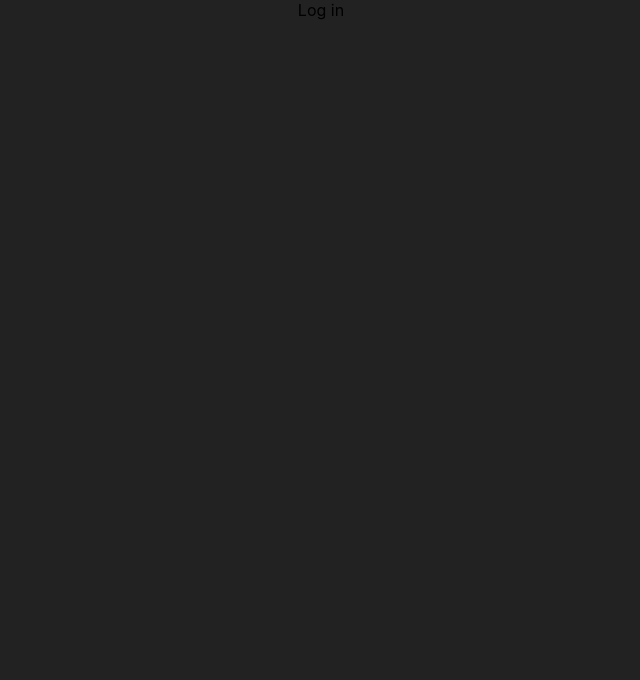
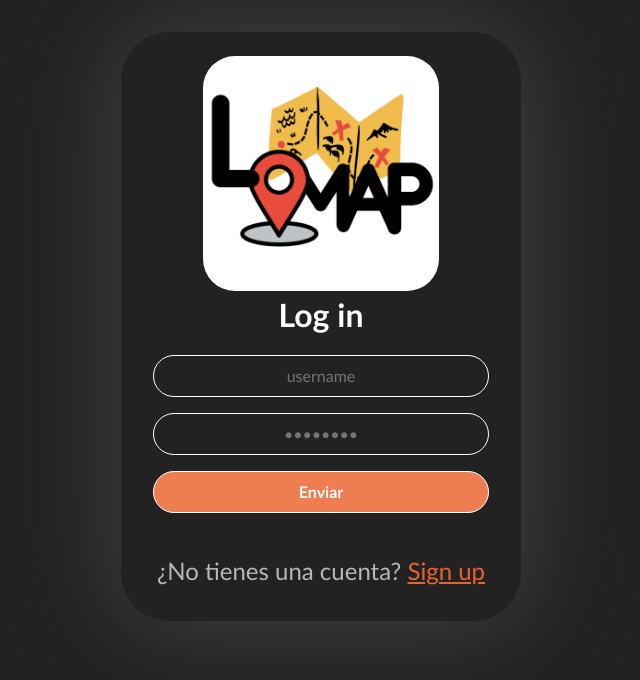
Before and after one commit to jjimenezgarcia/deploy-lomapes6c, a React (Create React App) app in the folder webapp/: page /login in a window 1280 px wide. Shown: the top 680 px of the page, without its empty margins (319-959 px from the left). Built offline with nearby package versions, Linux system fonts and the light colour scheme.

Commit message:
cambios para adaptar pr al router

```diff
--- a/webapp/src/App.tsx
+++ b/webapp/src/App.tsx
@@ -1,11 +1,10 @@
-import React from "react";
 import "./App.css";
-import { OSMap } from "./components/Map/OSMap";
 import NavBar from "./components/NavBar/NavBar";
 import Footer from "./components/Footer/Footer";
 import WelcomePage from "./components/WelcomePage/WelcomePage";
 import MainMenu from "./components/MainMenu/MainMenu";
 import { BrowserRouter as Router, Route, Routes } from "react-router-dom";
+import LoginForm from "./components/LoginPage/LoginPage";
 
 function App() {
   return (
@@ -24,7 +23,7 @@ function App() {
             }
           />
           <Route path="/about" element={<div>Sobre Nosotros</div>} />
-          <Route path="/login" element={<div>Log in</div>} />
+          <Route path="/login" element={<LoginForm />} />
         </Routes>
       </Router>
     </div>
--- a/webapp/src/components/LoginPage/LoginPage.css
+++ b/webapp/src/components/LoginPage/LoginPage.css
@@ -16,20 +16,21 @@
 }
 
 .login {
-    box-shadow: 0 0 100px #0000005d;
-    border-radius: 10%;
+  box-shadow: 0 0 100px rgb(74, 67, 67);
+  border-radius: 3em;
   padding: 0.5rem 2rem;
 }
 
-input, button {
+input,
+button {
   font: inherit;
-    color: #7e8ba3;
-    border: 1px solid #242c37;
+  color: #d7dce4;
+  border: 1px solid white;
   border-radius: 999px;
   background-color: transparent;
   text-align: center;
   outline: 0;
-    padding: .5rem 1rem;
+  padding: 0.5rem 1rem;
   width: 100%;
   margin-bottom: 1rem;
 }
@@ -49,7 +50,9 @@ img {
   height: auto;
   width: 70%;
   vertical-align: middle;
+  margin-top: 1em;
   border: none;
+  border-radius: 2em;
 }
 
 a {
--- a/webapp/src/components/LoginPage/LoginPage.tsx
+++ b/webapp/src/components/LoginPage/LoginPage.tsx
@@ -1,11 +1,11 @@
-import React, { useState } from 'react';
+import React, { useState } from "react";
 import "./LoginPage.css";
 import lomap_icon from "../../images/lomap-icon.png";
+import { Link } from "react-router-dom";
 
 function LoginForm() {
-
-  const [username, setUsername] = useState('');
-  const [password, setPassword] = useState('');
+  const [username, setUsername] = useState("");
+  const [password, setPassword] = useState("");
 
   const handleUsernameChange = (event: React.ChangeEvent<HTMLInputElement>) => {
     setUsername(event.target.value);
@@ -17,7 +17,7 @@ function LoginForm() {
 
   const handleSubmit = (event: React.FormEvent<HTMLFormElement>) => {
     event.preventDefault();
-    console.log('{username: ' + username + ', password: ' + password + '}');
+    console.log("{username: " + username + ", password: " + password + "}");
   };
 
   return (
@@ -27,16 +27,28 @@ function LoginForm() {
         <h1>Log in</h1>
         <form className="form" onSubmit={handleSubmit}>
           <div className="form_field">
-            <input type="text" value={username} onChange={handleUsernameChange} placeholder="username" />
+            <input
+              type="text"
+              value={username}
+              onChange={handleUsernameChange}
+              placeholder="username"
+            />
           </div>
           <div className="form_field">
-            <input type="password" value={password} onChange={handlePasswordChange} placeholder="••••••••" />
+            <input
+              type="password"
+              value={password}
+              onChange={handlePasswordChange}
+              placeholder="••••••••"
+            />
           </div>
           <div className="form_field">
             <button type="submit">Enviar</button>
           </div>
         </form>
-        <p>¿No tienes una cuenta? <a href="#">Sign up</a></p>
+        <p>
+          ¿No tienes una cuenta? <Link to="/signup">Sign up</Link>
+        </p>
       </div>
     </div>
   );
--- a/webapp/src/components/WelcomePage/WelcomePage.tsx
+++ b/webapp/src/components/WelcomePage/WelcomePage.tsx
@@ -13,7 +13,7 @@ export default function WelcomePage() {
           con otros usuarios para que puedan añadir nuevos lugares de interés o
           comentar los ya existentes.
         </p>
-        <Link className="comenzar" to="/signup">
+        <Link className="comenzar" to="/login">
           Comenzar
         </Link>
       </div>
```
Lines whose indentation alone changed are shown as unchanged.
